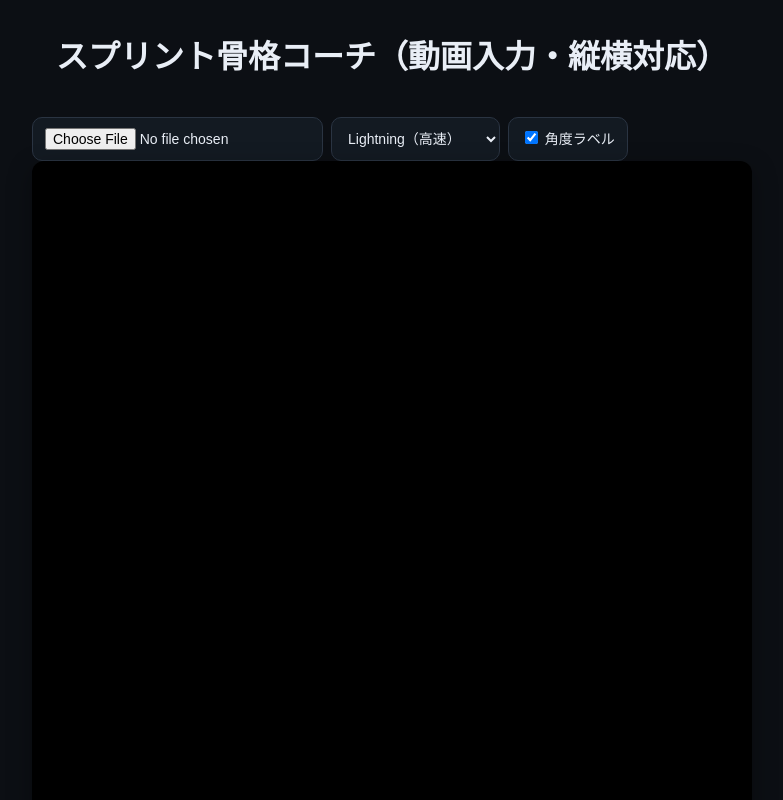
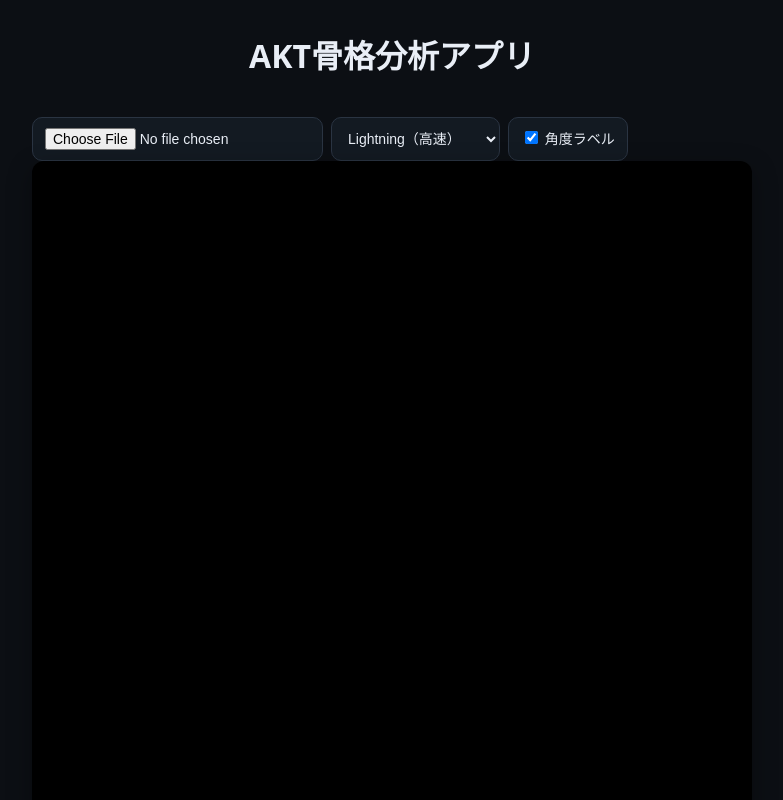
Before and after one commit to jigenjipark/akt-1, a plain HTML site: page index.html in a window 1280 px wide. Shown: the top 800 px of the page, without its empty margins (248-1031 px from the left). Drawn offline with Linux system fonts and the light colour scheme.

Commit message:
Add files via upload

```diff
--- a/index.html
+++ b/index.html
@@ -3,7 +3,8 @@
 <head>
   <meta charset="utf-8"/>
   <meta name="viewport" content="width=device-width, initial-scale=1, user-scalable=no"/>
-  <title>スプリント骨格コーチ（動画入力・縦横対応）</title>
+  <title>AKT骨格分析アプリ</title>
+  <!-- <title>スプリント骨格コーチ（動画入力・縦横対応）</title> //-->
   <style>
     :root { --w: 720px; }
     body { margin: 0; font-family: system-ui, -apple-system, "Segoe UI", Roboto, sans-serif; background:#0c0f14; color:#e9eef6; }
@@ -32,7 +33,7 @@
   <script src="https://cdn.jsdelivr.net/npm/@tensorflow-models/pose-detection"></script>
 </head>
 <body>
-  <header><h1>スプリント骨格コーチ（動画入力・縦横対応）</h1></header>
+  <header><h1>AKT骨格分析アプリ</h1></header>
   <div class="wrap">
     <!-- 上部設定 -->
     <div class="row">
```
